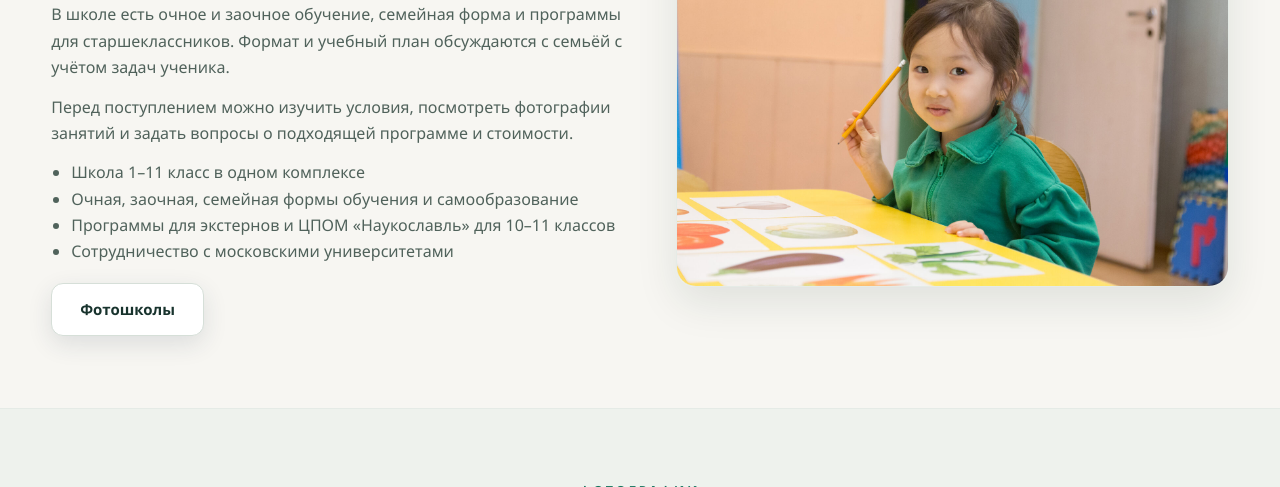
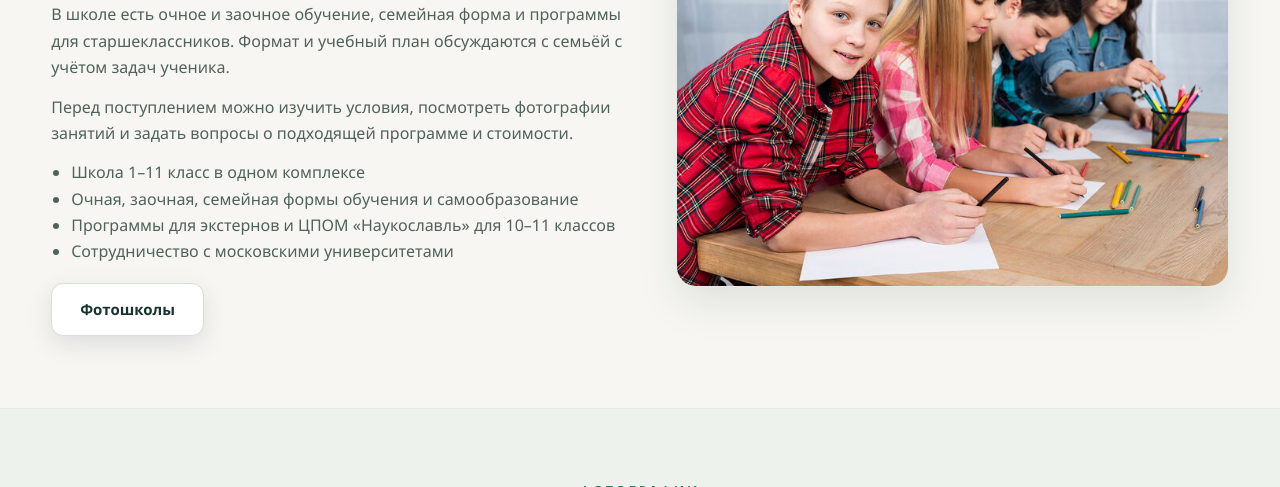
Before and after one commit to aburmak/znaika-site, a plain HTML site: page o-shkole.html in a window 1280 px wide. Shown: the part 792-1279 px from the top of the page. Drawn offline with Linux system fonts and the light colour scheme.

Commit message:
Заменить фото на странице о школе

```diff
--- a/o-shkole.html
+++ b/o-shkole.html
@@ -80,7 +80,7 @@
         <a href="o-shkole.html#galereya" class="btn btn-outline">Фотошколы</a>
       </div>
       <div class="split-img">
-        <img src="img/09__.jpg" alt="Фото школы «Знайка»" style="max-height:440px;">
+        <img src="img/20_63fc929c0c4fa6d838a4.jpg" alt="Школьники выполняют задания на занятии" style="max-height:440px;">
       </div>
     </div>
   </section>
```
